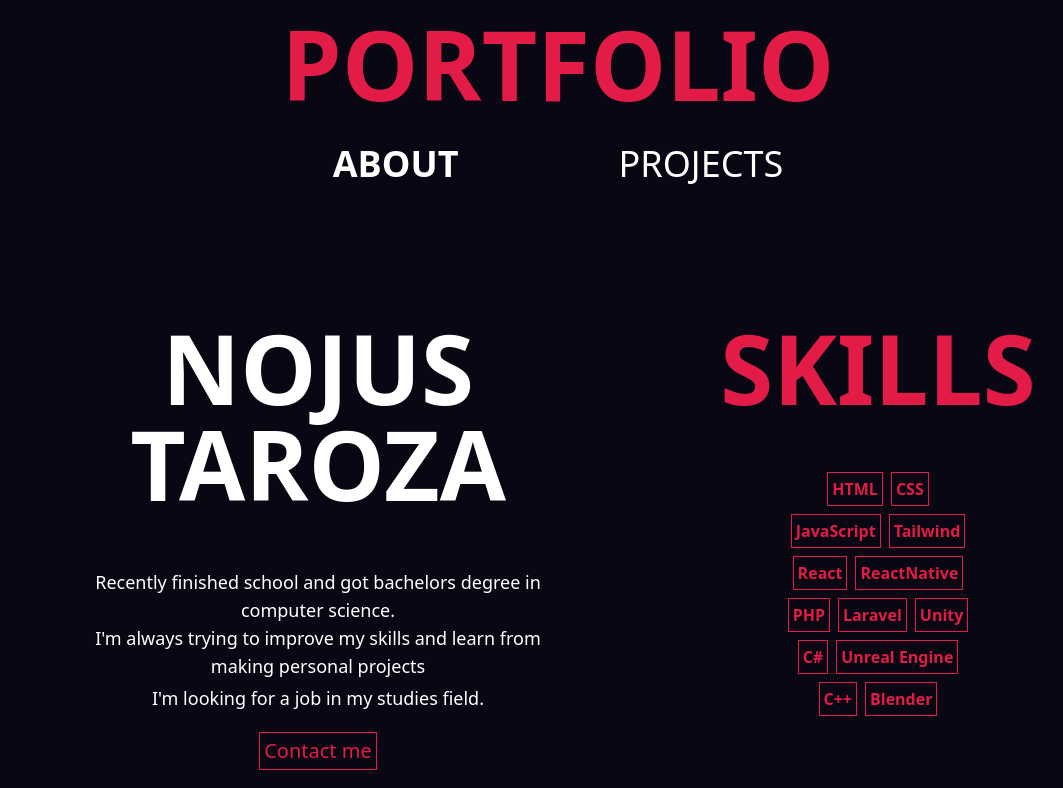
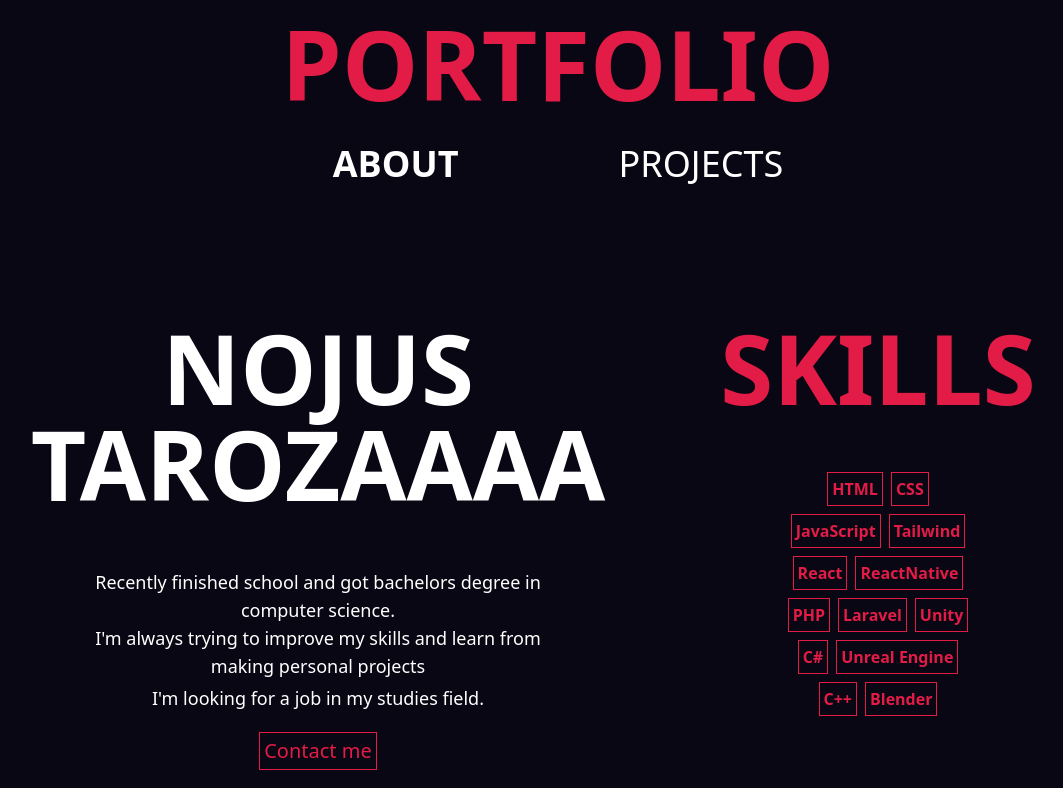
Before and after one commit to NojusTar/Nojus-Portfolio, a plain HTML site: page index.html in a window 1280 px wide. Shown: the top 788 px of the page, without its empty margins (82-1145 px from the left). Drawn offline with nearby package versions, Linux system fonts and the light colour scheme.

Commit message:
Update index.html

```diff
--- a/index.html
+++ b/index.html
@@ -35,7 +35,7 @@
     <main id="main" class="w-full grid grid-cols-[100%_100%] overflow-hidden">
       <div id="left" class="grid grid-cols-2">
         <div id="left-left" class="flex flex-col items-center ps-40">
-          <div class="text-8xl text-center font-bold">NOJUS TAROZA</div>
+          <div class="text-8xl text-center font-bold">NOJUS TAROZAAAA</div>
           <div class="text-lg text-center mt-14">
             Recently finished school and got bachelors degree in computer
             science. <br />
```
